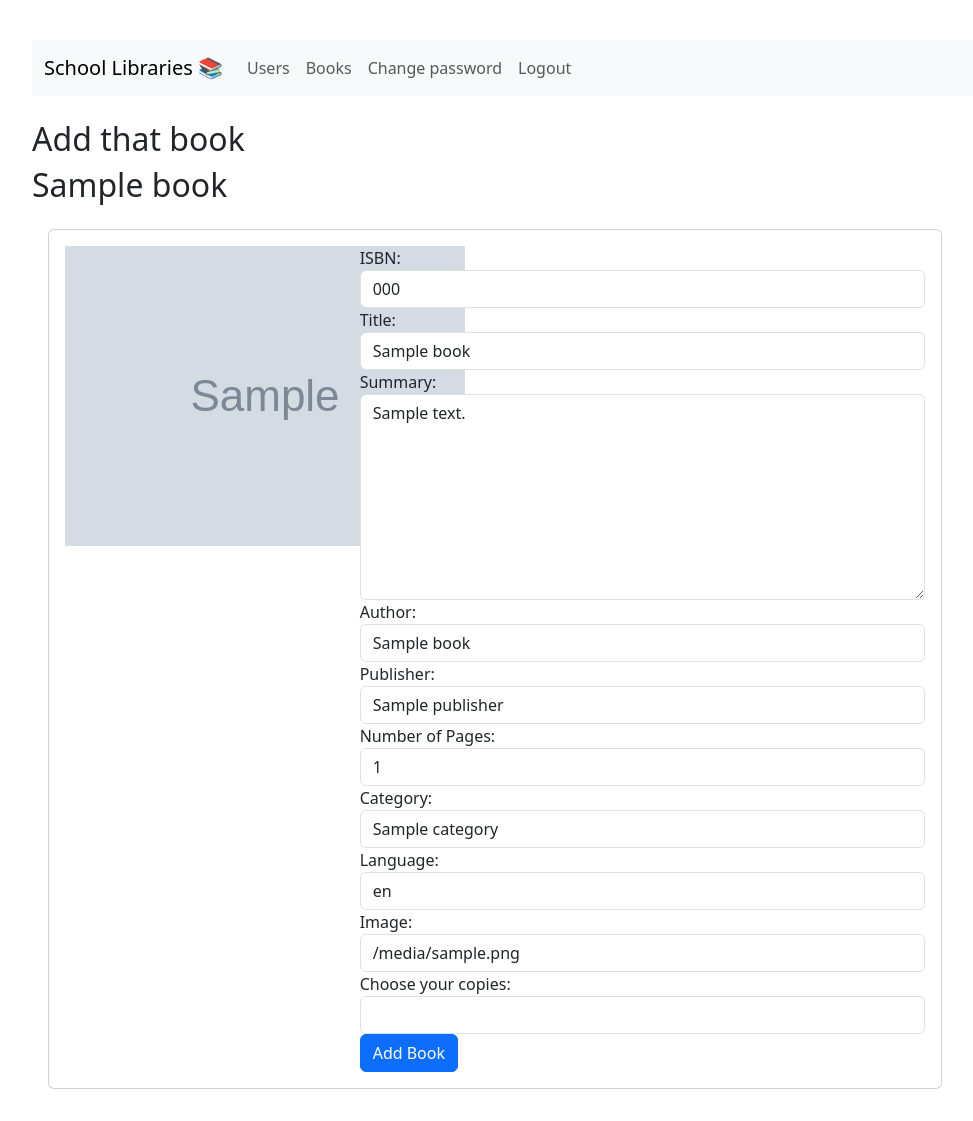
After one commit to ntua-el20227/Db2023, a Flask app: template mydb/templates/bookadd.html in a window 1280 px wide. The commit adds this page. Shown: the whole page, without its empty margins (50-1023 px from the left). Run offline with Flask 2, Linux system fonts and the light colour scheme; the template is opened without the code that fills it: most values are stand-ins (such as "Sample title", 1, 10 or a date in 2020); grey boxes marked "Sample" are stand-in pictures.

Commit message:
Add files via upload

```diff
--- /dev/null
+++ b/mydb/templates/bookadd.html
@@ -0,0 +1,100 @@
+{% extends "global_layout.html" %}
+{% block content %}
+{% include "flash_messages.html" %}
+
+<div class="header-blue">
+    <nav class="navbar navbar-expand-lg navbar-light bg-light">
+        <div class="container-fluid">
+      <a class="navbar-brand" href="/schoolpage/userhome">School Libraries 📚</a>
+      <button class="navbar-toggler" type="button" data-bs-toggle="collapse" data-bs-target="#navbarSupportedContent" aria-controls="navbarSupportedContent" aria-expanded="false" aria-label="Toggle navigation">
+        <span class="navbar-toggler-icon"></span>
+      </button>
+        <div class="collapse navbar-collapse" id="navbarSupportedContent">
+        <ul class="navbar-nav me-auto mb-2 mb-lg-0">
+            <li class="nav-item">
+            <a class="nav-link" aria-current="page" href="/schoolpage/userhome/users">Users</a>
+          </li>
+          <li class="nav-item">
+            <a class="nav-link" href="/schoolpage/userhome/books">Books</a>
+          </li>
+          <li class="nav-item">
+            <a class="nav-link" data-bs-toggle="modal", data-bs-target="#pwdmodal" href="/schoolpage/userhome">Change password</a>
+          </li>
+          <li class="nav-item">
+            <a class="nav-link" href="/" onclick="return confirm('Are you sure you want to log out?')"> Logout </a>
+          </li>
+        </ul>
+      </div>
+    </div>
+  </nav>
+    <br>
+</div>
+
+<h2> Add that book</h2>
+
+
+
+<h2>{{book.title}}</h2>
+
+<div class="row">
+    <div class="col-md-10">
+        <div class="jumbotron p-3">
+        <div class="card">
+            <div class="row card-body">
+                <div class="col-4">
+                    <img  src="{{book.image}}">
+                </div>
+                    <div class="col-8">
+                        <form action="/schoolpage/userhome/{{book.ISBN}}/details" method="POST">
+                        <div class="form-group">
+                            <label>ISBN:</label>
+                            <input type="number" class="form-control" value="{{book.ISBN}}" autocomplete="off" name="isbn" readonly>
+                        </div>
+                        <div class="form-group">
+                            <label>Title:</label>
+                            <input type="text" class="form-control" value="{{book.title}}" autocomplete="off" name="title" readonly>
+                        </div>
+                        <div class="form-group">
+                            <label>Summary:</label>
+                            <textarea name="summary" class="form-control" autocomplete="off" cols="50" rows="8" readonly>{{book.summary}}</textarea>
+
+                        </div>
+                        <div class="form-group">
+                            <label>Author:</label>
+                            <input type="text" class="form-control" value="{{book.author_name}}" autocomplete="off" name="author" readonly>
+                        </div>
+                        <div class="form-group">
+                            <label>Publisher:</label>
+                            <input type="text" class="form-control" value="{{book.publisher}}" autocomplete="off" name="publisher" readonly>
+                        </div>
+                        <div class="form-group">
+                            <label>Number of Pages:</label>
+                            <input type="number" class="form-control" value="{{book.page_num}}" autocomplete="off" name="pages" readonly>
+                        </div>
+                        <div class="form-group">
+                            <label>Category:</label>
+                            <input type="text" class="form-control" value="{{book.category}}" autocomplete="off" name="category" readonly>
+                        </div>
+                        <div class="form-group">
+                            <label>Language:</label>
+                            <input type="text" class="form-control" value="{{book.language_}}" autocomplete="off" name="language" readonly>
+                        </div>
+                        <div class="form-group">
+                            <label>Image:</label>
+                            <input type="text" class="form-control" value="{{book.image}}" autocomplete="off" name="image" readonly>
+                        </div>
+                        <div class="form-group">
+                            <label>Choose your copies:</label>
+                            <input type="number" class="form-control" autocomplete="off" name="copies" required="1">
+                        </div>
+                        <div class="form-group">
+                            <button class="btn btn-primary" type="submit">Add Book</button>
+                         </div>
+                    </form>
+                </div>
+            </div>
+        </div>
+    </div>
+</div>
+</div>
+{% endblock %}
```
Also changed, not shown: mydb/routes.py (+47 -1 lines), mydb/templates/bookcreate.html (added, +91 -0 lines), mydb/templates/books.html (+20 -5 lines).
